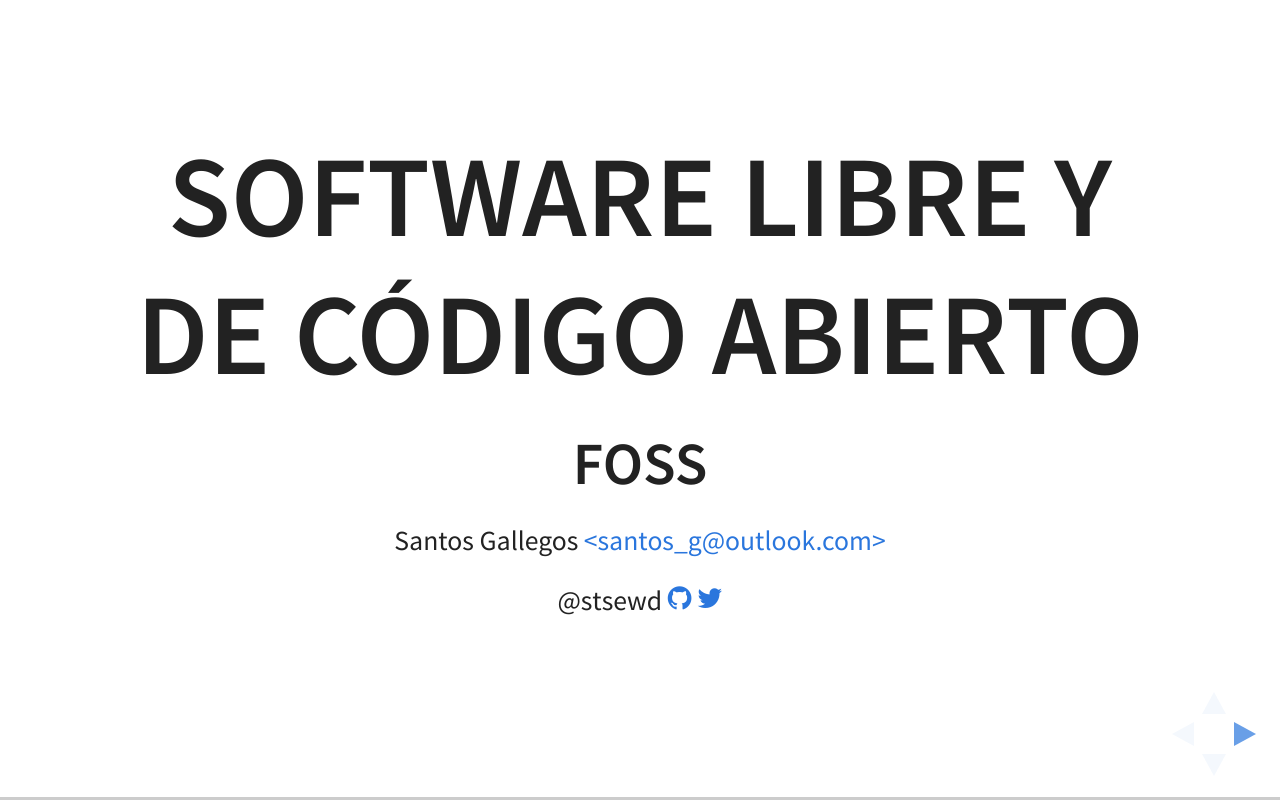
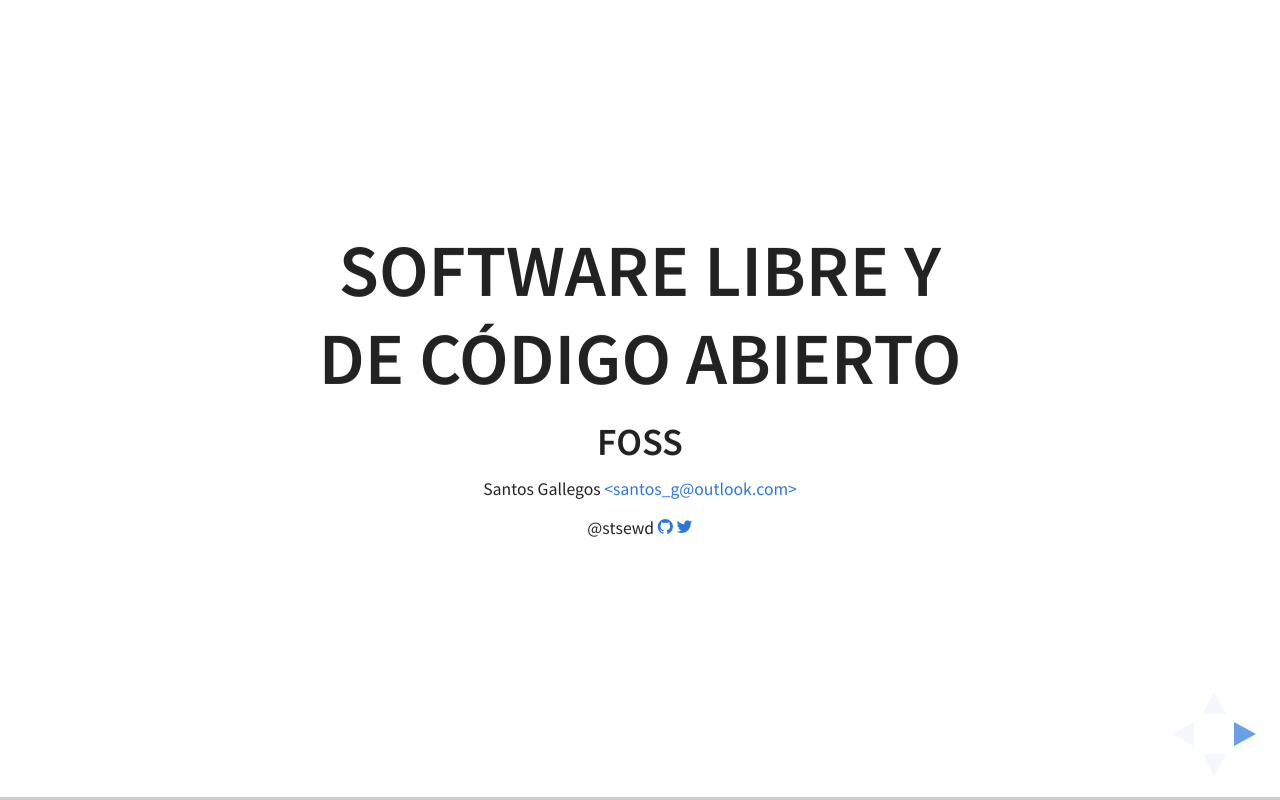
Before and after one commit to stsewd/charla-foss, a plain HTML site: page index.html in a window 1280 px wide. Drawn offline with Linux system fonts and the light colour scheme.

Commit message:
No centrar verticalmente y reducir escala

```diff
--- a/index.html
+++ b/index.html
@@ -56,6 +56,8 @@
       // - https://github.com/hakimel/reveal.js#dependencies
       Reveal.initialize({
         history: true,
+        center: false,
+        maxScale: 0.7,
         dependencies: [
           { src: 'plugin/markdown/marked.js' },
           { src: 'plugin/markdown/markdown.js' },
```
